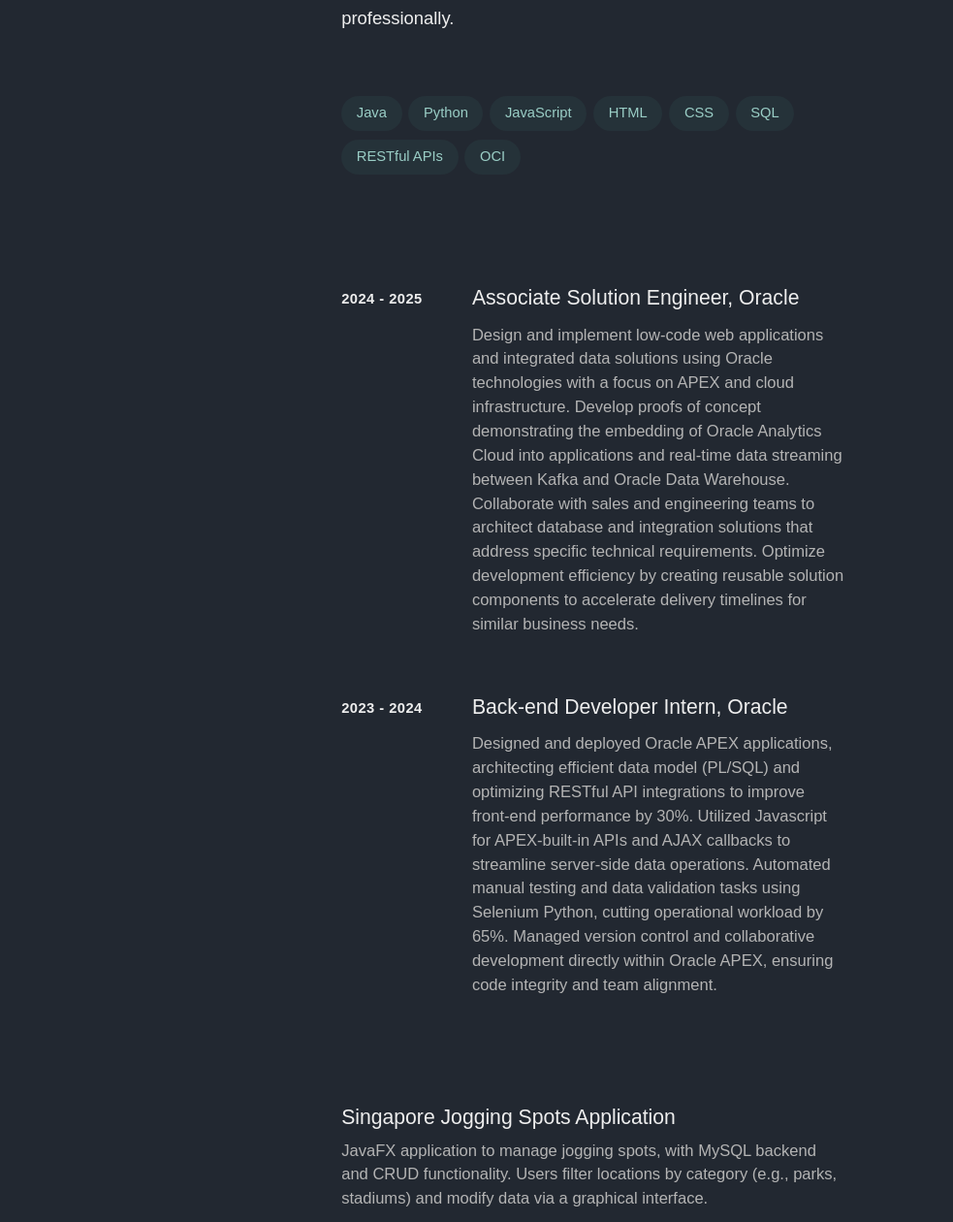
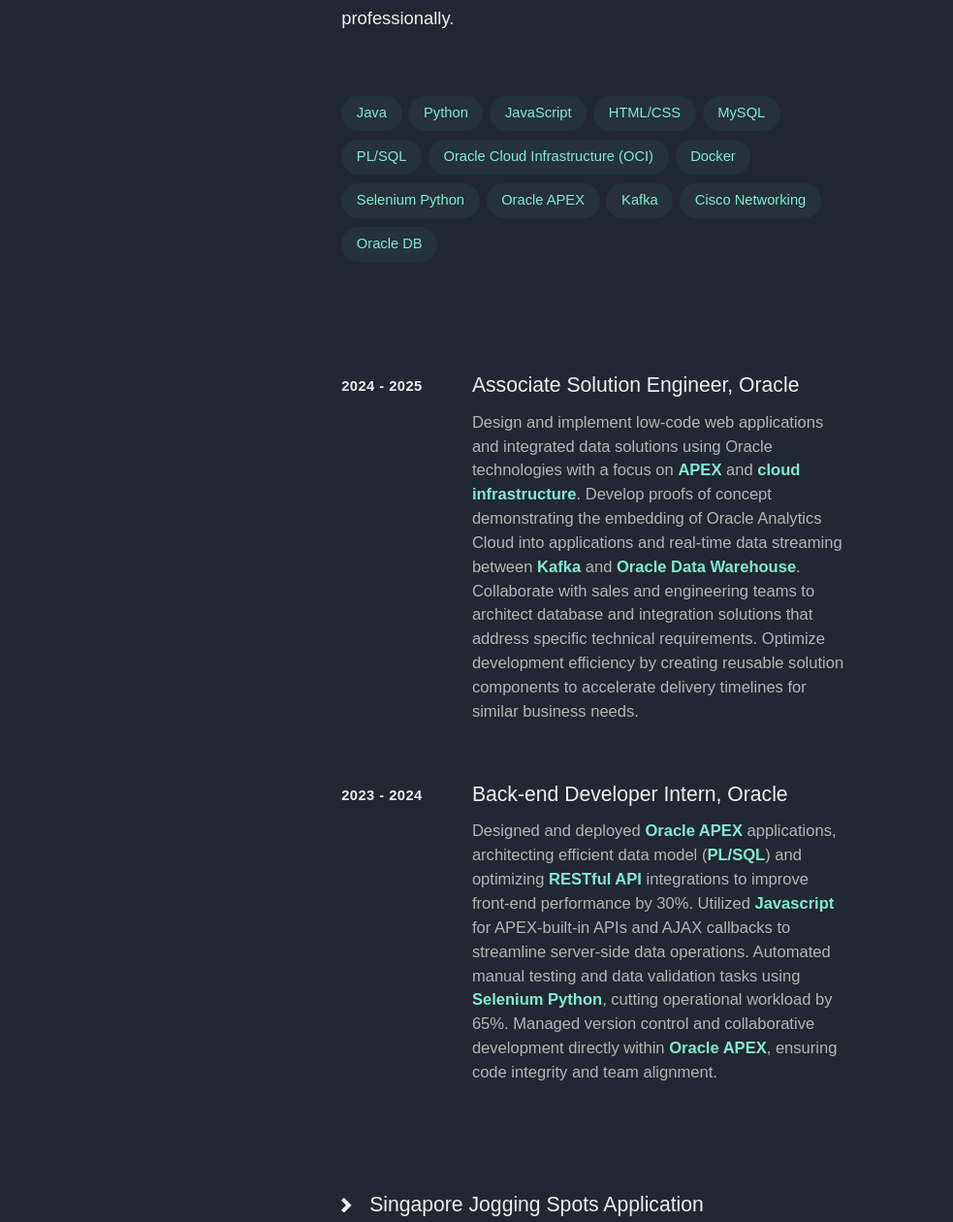
Before and after one commit to yc-chai/portfolio, a plain HTML site: page index.html in a window 1280 px wide. Shown: the part 520-1780 px from the top of the page at 97% size, 297-1280 px from the left. Drawn offline with Linux system fonts and the light colour scheme; a web font is replaced by a local one.

Commit message:
Enhance portfolio content by updating skills and experience sections; improve error handling UI and styling in CSS

```diff
--- a/content.json
+++ b/content.json
@@ -23,24 +23,42 @@
     "Java",
     "Python",
     "JavaScript",
-    "HTML",
-    "CSS",
-    "SQL",
-    "RESTful APIs",
-    "OCI"
+    "HTML/CSS",
+    "MySQL",
+    "PL/SQL",
+    "Oracle Cloud Infrastructure (OCI)",
+    "Docker",
+    "Selenium Python",
+    "Oracle APEX",
+    "Kafka",
+    "Cisco Networking",
+    "Oracle DB"
   ],
   "experience": [
     {
       "duration": "2024 - 2025",
       "role": "Associate Solution Engineer",
       "company": "Oracle",
-      "description": "Design and implement low-code web applications and integrated data solutions using Oracle technologies with a focus on APEX and cloud infrastructure. Develop proofs of concept demonstrating the embedding of Oracle Analytics Cloud into applications and real-time data streaming between Kafka and Oracle Data Warehouse. Collaborate with sales and engineering teams to architect database and integration solutions that address specific technical requirements. Optimize development efficiency by creating reusable solution components to accelerate delivery timelines for similar business needs."
+      "description": "Design and implement low-code web applications and integrated data solutions using Oracle technologies with a focus on APEX and cloud infrastructure. Develop proofs of concept demonstrating the embedding of Oracle Analytics Cloud into applications and real-time data streaming between Kafka and Oracle Data Warehouse. Collaborate with sales and engineering teams to architect database and integration solutions that address specific technical requirements. Optimize development efficiency by creating reusable solution components to accelerate delivery timelines for similar business needs.",
+      "keywords": [
+        "APEX",
+        "cloud infrastructure",
+        "Oracle Data Warehouse",
+        "Kafka"
+      ]
     },
     {
       "duration": "2023 - 2024",
       "role": "Back-end Developer Intern",
       "company": "Oracle",
-      "description": "Designed and deployed Oracle APEX applications, architecting efficient data model (PL/SQL) and optimizing RESTful API integrations to improve front-end performance by 30%. Utilized Javascript for APEX-built-in APIs and AJAX callbacks to streamline server-side data operations. Automated manual testing and data validation tasks using Selenium Python, cutting operational workload by 65%. Managed version control and collaborative development directly within Oracle APEX, ensuring code integrity and team alignment."
+      "description": "Designed and deployed Oracle APEX applications, architecting efficient data model (PL/SQL) and optimizing RESTful API integrations to improve front-end performance by 30%. Utilized Javascript for APEX-built-in APIs and AJAX callbacks to streamline server-side data operations. Automated manual testing and data validation tasks using Selenium Python, cutting operational workload by 65%. Managed version control and collaborative development directly within Oracle APEX, ensuring code integrity and team alignment.",
+      "keywords": [
+        "Oracle APEX",
+        "PL/SQL",
+        "RESTful API",
+        "JavaScript",
+        "Selenium Python"
+      ]
     }
   ],
   "projects": [
--- a/index.css
+++ b/index.css
@@ -28,7 +28,8 @@
   /* --color-on-background-variant: #5eead4; */
 
   --color-background-variant: #4fa29715;
-  --color-on-background-variant: #9acec6;
+  /* --color-on-background-variant: #9acec6; */
+  --color-on-background-variant: #81ead0;
 }
 
 body,
@@ -105,6 +106,20 @@
 a {
   text-decoration: none;
   color: var(--color-on-surface-0);
+}
+
+.error-container {
+  display: none;
+  flex-direction: column;
+  align-items: center;
+  justify-content: center;
+  height: 100vh;
+}
+
+.error-msg {
+  display: flex;
+  flex-direction: column;
+  align-items: flex-start;
 }
 
 .error-msg a {
@@ -219,6 +234,10 @@
   fill: currentColor;
 }
 
+.social-media:hover {
+  color: var(--color-on-background-variant);
+}
+
 .nav-header {
   letter-spacing: 0.1em;
   text-transform: uppercase;
@@ -232,6 +251,19 @@
 
 .main-section {
   margin-bottom: 4rem;
+}
+
+.inline-icon {
+  display: flex;
+  align-items: center;
+  column-gap: 1rem;
+}
+
+.inline-icon svg {
+  color: var(--color-on-surface-0);
+  fill: currentColor;
+  width: 10.605px;
+  height: 15.555px;
 }
 
 .main-section.about {
@@ -317,9 +349,16 @@
   bottom: -1rem;
 }
 
-.list.projects li:hover .project-topic {
+.list.projects li:hover .project-topic,
+.list.projects li:hover .inline-icon svg {
   color: var(--color-on-background-variant);
 }
+
+.list.projects li:hover .inline-icon svg {
+  transform: translate(0.5rem, 0);
+  transition-duration: 300ms;
+}
+
 .list.projects li:hover .project-link {
   background-color: var(--color-background-variant);
 }
@@ -368,6 +407,11 @@
   border-radius: 4px;
   min-height: 20px;
   animation: pulse 1.5s infinite;
+}
+
+.highlight-keyword {
+  color: var(--color-on-background-variant);
+  font-weight: bold;
 }
 
 @keyframes pulse {
--- a/index.html
+++ b/index.html
@@ -38,9 +38,9 @@
             <!-- Hero Section -->
             <div class="intro">
               <h1 id="hero-name">Yong Chen</h1>
-              <h2 id="hero-title">Junior Full Stack Developer</h2>
+              <h2 id="hero-title">Full Stack Developer</h2>
               <p id="hero-description">
-                I build applications from start to finish, turning ideas into
+                I build applications from start to end, turning ideas into
                 solutions.
               </p>
             </div>
@@ -111,6 +111,19 @@
           </footer>
         </main>
       </div>
+
+      <div class="error-container">
+        <div class="error-msg">
+          <h1>Opps!</h1>
+          <p>Failed to load content.</p>
+          <p>
+            Please contact
+            <a href="mailto:yongchen99.work@gmail.com"
+              >yongchen99.work@gmail.com</a
+            >
+          </p>
+        </div>
+      </div>
     </div>
   </body>
 </html>
--- a/index.js
+++ b/index.js
@@ -91,21 +91,47 @@
     .join("");
 }
 
-// Render experience section
+// // Render experience section
+// function renderExperienceSection(experiences) {
+//   const container = document.querySelector(".list.experience");
+//   container.innerHTML = experiences
+//     .map(
+//       (exp) => `
+//         <li>
+//           <div class="date">${exp.duration}</div>
+//           <div class="details">
+//             <h3 class="position"><span>${exp.role}, ${exp.company}</span></h3>
+//             <p class="job-description">${exp.description}</p>
+//           </div>
+//         </li>
+//       `
+//     )
+//     .join("");
+// }
+
 function renderExperienceSection(experiences) {
   const container = document.querySelector(".list.experience");
   container.innerHTML = experiences
-    .map(
-      (exp) => `
+    .map((exp) => {
+      let formattedDescription = exp.description;
+      exp.keywords.forEach((keyword) => {
+        const regex = new RegExp(`\\b(${keyword})\\b`, "gi");
+        formattedDescription = formattedDescription.replace(
+          regex,
+          `<span class="highlight-keyword">$1</span>`
+        );
+      });
+
+      return `
         <li>
           <div class="date">${exp.duration}</div>
           <div class="details">
             <h3 class="position"><span>${exp.role}, ${exp.company}</span></h3>
-            <p class="job-description">${exp.description}</p>
+            <p class="job-description">${formattedDescription}</p>
           </div>
         </li>
-      `
-    )
+      `;
+    })
     .join("");
 }
 
@@ -118,7 +144,10 @@
         <li>
           <a href="${proj.link}" target="_blank" class="project-link"></a>
           <div class="details">
-            <h3 class="project-topic">${proj.topic}</h3>
+            <span class="inline-icon">
+              <svg xmlns="http://www.w3.org/2000/svg"><path d="m2.828 15.555 7.777-7.779L2.828 0 0 2.828l4.949 4.948L0 12.727l2.828 2.828z"/></svg>
+              <h3 class="project-topic">${proj.topic}</h3>
+            </span>
             <p class="project-description">${proj.description}</p>
           </div>
         </li>
@@ -129,13 +158,11 @@
 
 // Show error fallback UI
 function showError(error) {
-  console.error(error);
   const content = document.querySelector(".content");
-  content.innerHTML = `
-    <div class="error-msg" style="text-align: center; margin: auto;">
-      <p>Failed to load content. Please try refreshing or contact <a href="mailto:yongchen99.work@gmail.com">yongchen99.work@gmail.com</a></p>
-    </div>
-  `;
+  content.innerHTML = ``;
+
+  const errorContent = document.querySelector(".error-container");
+  errorContent.style.display = "flex";
 }
 
 // ==========================
```
